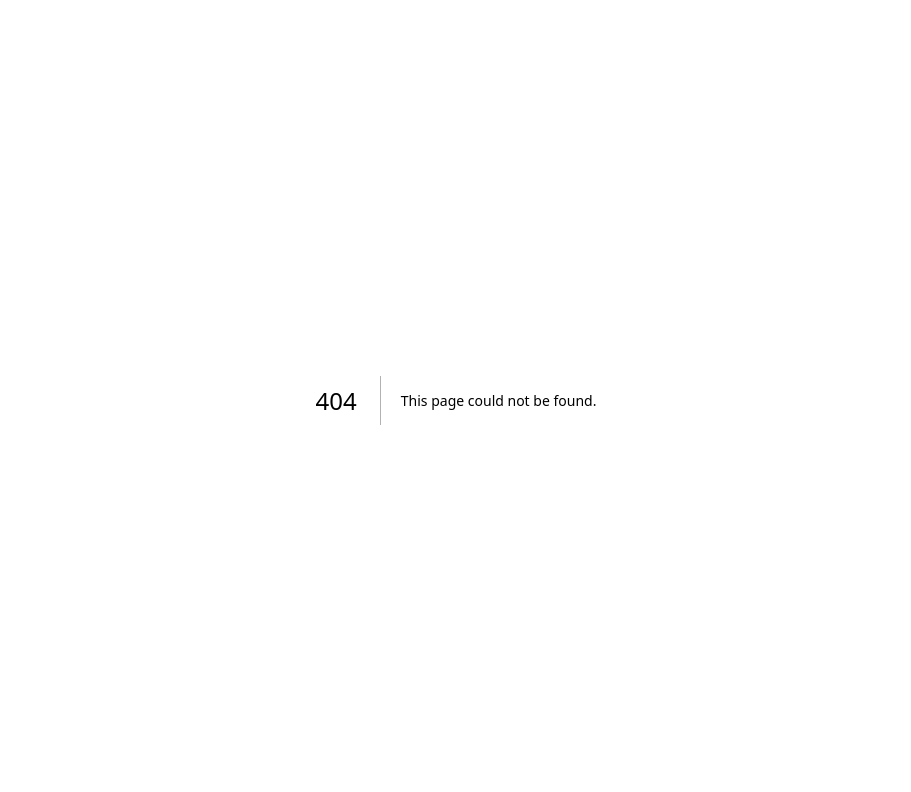
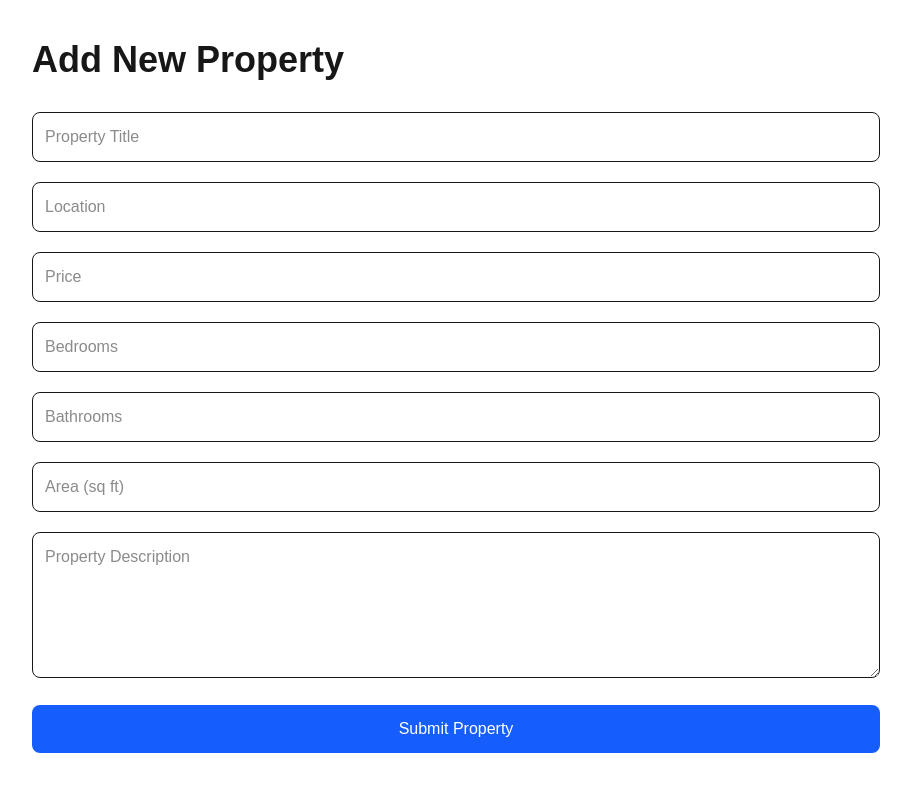
Before and after one commit to rahulkumar224-collab/RealEstatePlatform, a Next.js app in the folder frontend/: page /add-property in a window 1280 px wide. Before the commit this address had no page. Shown: the top 792 px of the page, without its empty margins (184-1095 px from the left). Built offline with nearby package versions, Linux system fonts and the light colour scheme.

Commit message:
Day 9 - Authentication UI and User Dashboard

```diff
--- /dev/null
+++ b/frontend/app/add-property/page.tsx
@@ -0,0 +1,59 @@
+export default function AddPropertyPage() {
+  return (
+    <div className="max-w-4xl mx-auto px-6 py-10">
+      <h1 className="text-4xl font-bold mb-8">
+        Add New Property
+      </h1>
+
+      <form className="space-y-5">
+        <input
+          type="text"
+          placeholder="Property Title"
+          className="w-full border rounded-lg p-3"
+        />
+
+        <input
+          type="text"
+          placeholder="Location"
+          className="w-full border rounded-lg p-3"
+        />
+
+        <input
+          type="text"
+          placeholder="Price"
+          className="w-full border rounded-lg p-3"
+        />
+
+        <input
+          type="number"
+          placeholder="Bedrooms"
+          className="w-full border rounded-lg p-3"
+        />
+
+        <input
+          type="number"
+          placeholder="Bathrooms"
+          className="w-full border rounded-lg p-3"
+        />
+
+        <input
+          type="text"
+          placeholder="Area (sq ft)"
+          className="w-full border rounded-lg p-3"
+        />
+
+        <textarea
+          placeholder="Property Description"
+          rows={5}
+          className="w-full border rounded-lg p-3"
+        ></textarea>
+
+        <button
+          className="w-full bg-blue-600 text-white py-3 rounded-lg hover:bg-blue-700 transition"
+        >
+          Submit Property
+        </button>
+      </form>
+    </div>
+  );
+}
--- /dev/null
+++ b/frontend/app/dashboard/page.tsx
@@ -0,0 +1,44 @@
+export default function DashboardPage() {
+  return (
+    <div className="max-w-7xl mx-auto px-6 py-10">
+      <h1 className="text-4xl font-bold mb-8">
+        My Dashboard
+      </h1>
+
+      <div className="grid md:grid-cols-4 gap-6">
+
+        <div className="bg-blue-600 text-white p-6 rounded-xl shadow-lg">
+          <h2 className="text-3xl font-bold">12</h2>
+          <p className="mt-2">My Properties</p>
+        </div>
+
+        <div className="bg-green-600 text-white p-6 rounded-xl shadow-lg">
+          <h2 className="text-3xl font-bold">45</h2>
+          <p className="mt-2">Property Views</p>
+        </div>
+
+        <div className="bg-purple-600 text-white p-6 rounded-xl shadow-lg">
+          <h2 className="text-3xl font-bold">8</h2>
+          <p className="mt-2">Inquiries</p>
+        </div>
+
+        <div className="bg-orange-500 text-white p-6 rounded-xl shadow-lg">
+          <h2 className="text-3xl font-bold">5</h2>
+          <p className="mt-2">Favorites</p>
+        </div>
+
+      </div>
+
+      <div className="mt-12 bg-white rounded-xl shadow-lg p-8">
+        <h2 className="text-2xl font-bold mb-4">
+          Welcome Back 👋
+        </h2>
+
+        <p className="text-gray-600">
+          Manage your properties, view inquiries,
+          and update your profile from your dashboard.
+        </p>
+      </div>
+    </div>
+  );
+}
--- /dev/null
+++ b/frontend/app/forgot-password/page.tsx
@@ -0,0 +1,34 @@
+export default function ForgotPasswordPage() {
+  return (
+    <div className="min-h-screen flex items-center justify-center bg-gray-100">
+      <div className="bg-white shadow-xl rounded-xl p-8 w-full max-w-md">
+        <h1 className="text-3xl font-bold text-center mb-4">
+          Forgot Password
+        </h1>
+
+        <p className="text-center text-gray-500 mb-8">
+          Enter your email address and we'll send you a password reset link.
+        </p>
+
+        <form className="space-y-5">
+          <input
+            type="email"
+            placeholder="Email Address"
+            className="w-full border rounded-lg p-3"
+          />
+
+          <button className="w-full bg-blue-600 text-white py-3 rounded-lg hover:bg-blue-700 transition">
+            Send Reset Link
+          </button>
+
+          <p className="text-center text-sm">
+            Back to
+            <span className="text-blue-600 cursor-pointer">
+              {" "}Login
+            </span>
+          </p>
+        </form>
+      </div>
+    </div>
+  );
+}
--- /dev/null
+++ b/frontend/app/login/page.tsx
@@ -0,0 +1,41 @@
+export default function LoginPage() {
+  return (
+    <div className="min-h-screen flex items-center justify-center bg-gray-100">
+      <div className="bg-white shadow-xl rounded-xl p-8 w-full max-w-md">
+        <h1 className="text-3xl font-bold text-center mb-8">
+          Login
+        </h1>
+
+        <form className="space-y-5">
+          <input
+            type="email"
+            placeholder="Email Address"
+            className="w-full border rounded-lg p-3"
+          />
+
+          <input
+            type="password"
+            placeholder="Password"
+            className="w-full border rounded-lg p-3"
+          />
+
+          <button className="w-full bg-blue-600 text-white py-3 rounded-lg hover:bg-blue-700 transition">
+            Login
+          </button>
+
+          <p className="text-center text-sm text-gray-500">
+            Forgot Password?
+          </p>
+
+          <p className="text-center text-sm">
+            Don't have an account?
+            <span className="text-blue-600 cursor-pointer">
+              {" "}
+              Register
+            </span>
+          </p>
+        </form>
+      </div>
+    </div>
+  );
+}
--- /dev/null
+++ b/frontend/app/my-properties/page.tsx
@@ -0,0 +1,28 @@
+import { properties } from "../../data/properties";
+import PropertyCard from "../../components/PropertyCard";
+
+export default function MyPropertiesPage() {
+  return (
+    <div className="max-w-7xl mx-auto px-6 py-10">
+      <h1 className="text-4xl font-bold mb-8">
+        My Properties
+      </h1>
+
+      <div className="grid md:grid-cols-3 gap-8">
+        {properties.map((property) => (
+          <PropertyCard
+            key={property.id}
+            id={property.id}
+            title={property.title}
+            location={property.location}
+            price={property.price}
+            image={property.image}
+            beds={property.beds}
+            baths={property.baths}
+            area={property.area}
+          />
+        ))}
+      </div>
+    </div>
+  );
+}
--- /dev/null
+++ b/frontend/app/register/page.tsx
@@ -0,0 +1,48 @@
+export default function RegisterPage() {
+  return (
+    <div className="min-h-screen flex items-center justify-center bg-gray-100">
+      <div className="bg-white shadow-xl rounded-xl p-8 w-full max-w-md">
+        <h1 className="text-3xl font-bold text-center mb-8">
+          Create Account
+        </h1>
+
+        <form className="space-y-5">
+          <input
+            type="text"
+            placeholder="Full Name"
+            className="w-full border rounded-lg p-3"
+          />
+
+          <input
+            type="email"
+            placeholder="Email Address"
+            className="w-full border rounded-lg p-3"
+          />
+
+          <input
+            type="password"
+            placeholder="Password"
+            className="w-full border rounded-lg p-3"
+          />
+
+          <input
+            type="password"
+            placeholder="Confirm Password"
+            className="w-full border rounded-lg p-3"
+          />
+
+          <button className="w-full bg-blue-600 text-white py-3 rounded-lg hover:bg-blue-700 transition">
+            Create Account
+          </button>
+
+          <p className="text-center text-sm">
+            Already have an account?
+            <span className="text-blue-600 cursor-pointer">
+              {" "}Login
+            </span>
+          </p>
+        </form>
+      </div>
+    </div>
+  );
+}
```
